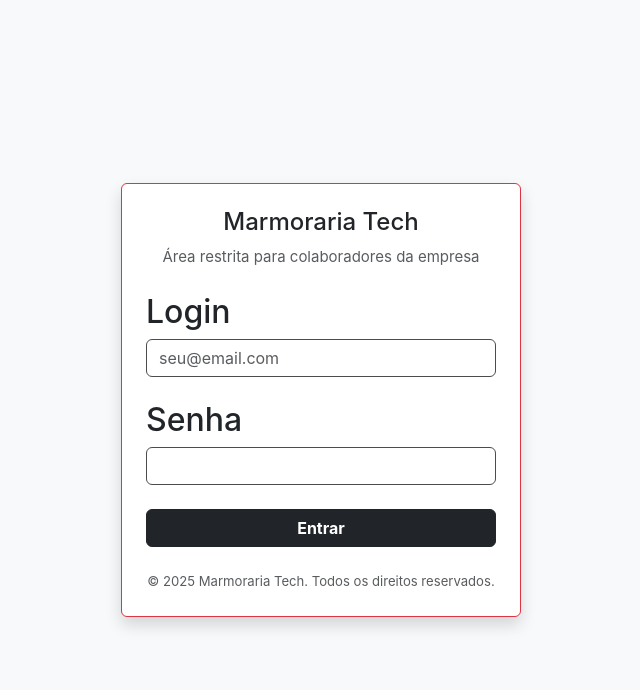
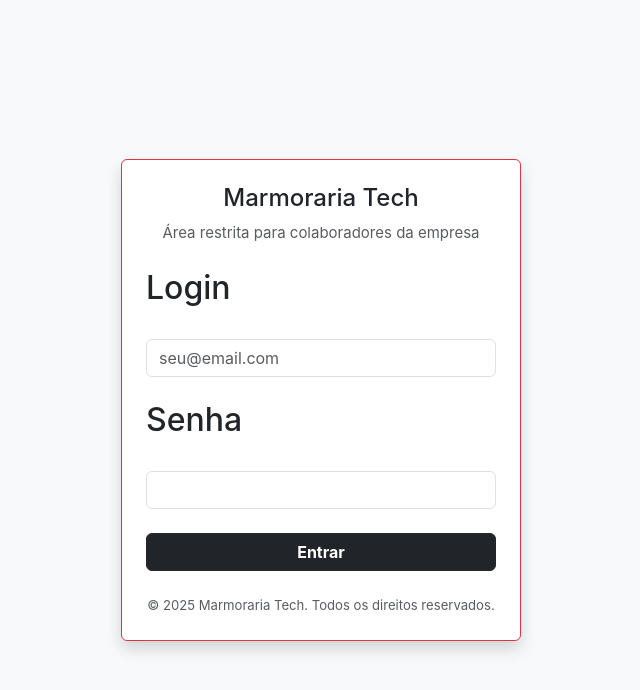
Before and after one commit to TauaRibeiro/marmoraria_tech, a Vue app in the folder frontend/: page /login in a window 1280 px wide. Shown: the top 690 px of the page, without its empty margins (319-959 px from the left). Built offline with nearby package versions, Linux system fonts and the light colour scheme.

Commit message:
UPDATE: Input.vue e Sidebar.vue
Aprimorando e corrigindo erros do componente de Input criado. Além de corrigir o erro de redirecionamento do botão logout do componente de Sidebar.vue

```diff
--- a/frontend/src/components/Input.vue
+++ b/frontend/src/components/Input.vue
@@ -1,14 +1,23 @@
 <template>
-  <div class="input-container">
+  <div :class="`input-container ${containerClass}`">
+    <label :for="id">
+      <p class="mb-2">{{ label }}</p>
+    </label>
     <input
       :type
       :placeholder
-        :class="`form-control  ${cls}`"
+      :class="`form-control ${cls}`"
       :id
       :required
       autocomplete="off"
-        @input="$emit('update:modelValue', $event.target.value)"
+      v-model="internalValue"
+      :min
+      :max
+      :value="modelValue || value"
+      :step
+      :disabled
     />
+
   </div>
 </template>
 
@@ -27,13 +36,45 @@ export default {
     cls: {
       type: String,
       default: "",
+    },
+    containerClass: {
+      type: String,
+      default: ""
+    },
+    min: {
+      type: Number,
+      default: -Infinity
+    },
+    max: {
+      type: Number,
+      default: Infinity
+    },
+    label: {
+      type: String,
+      default: ""
+    },
+    value: {
+      type: [String, Number]
+    },
+    step: {
+      type: Number
+
+    },
+    disabled: {
+      type: Boolean,
+      default: false
     }
   },
+  emits: ['update:modelValue'],
+  computed: {
+    internalValue: {
+      get() { return this.modelValue },
+      set(v) { this.$emit('update:modelValue', v) }
+    }
+  }
 }
 </script>
 
 <style scoped>
-  input {
-    border: 1px solid rgb(77, 76, 76);
-  }
+
 </style>
--- a/frontend/src/components/Sidebar.vue
+++ b/frontend/src/components/Sidebar.vue
@@ -34,7 +34,7 @@
             logout(){
                 store.dispatch('auth/logout')
                 store.dispatch('clear')
-                router.push('login')
+                router.push('/login')
             },
             redirecionar(destino, atual){
                 if(!atual.includes(destino)){
```
Lines whose indentation alone changed are shown as unchanged.
